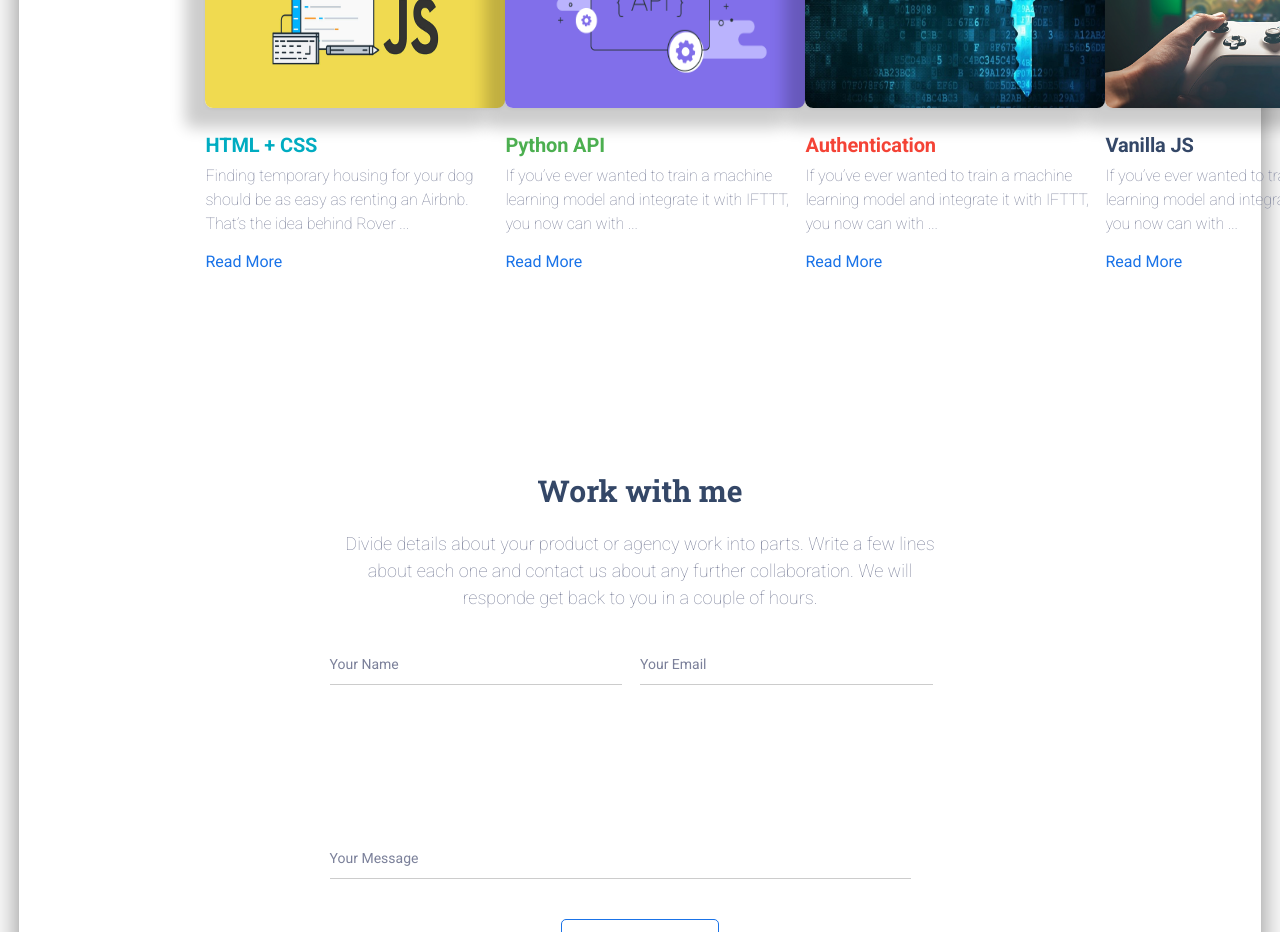
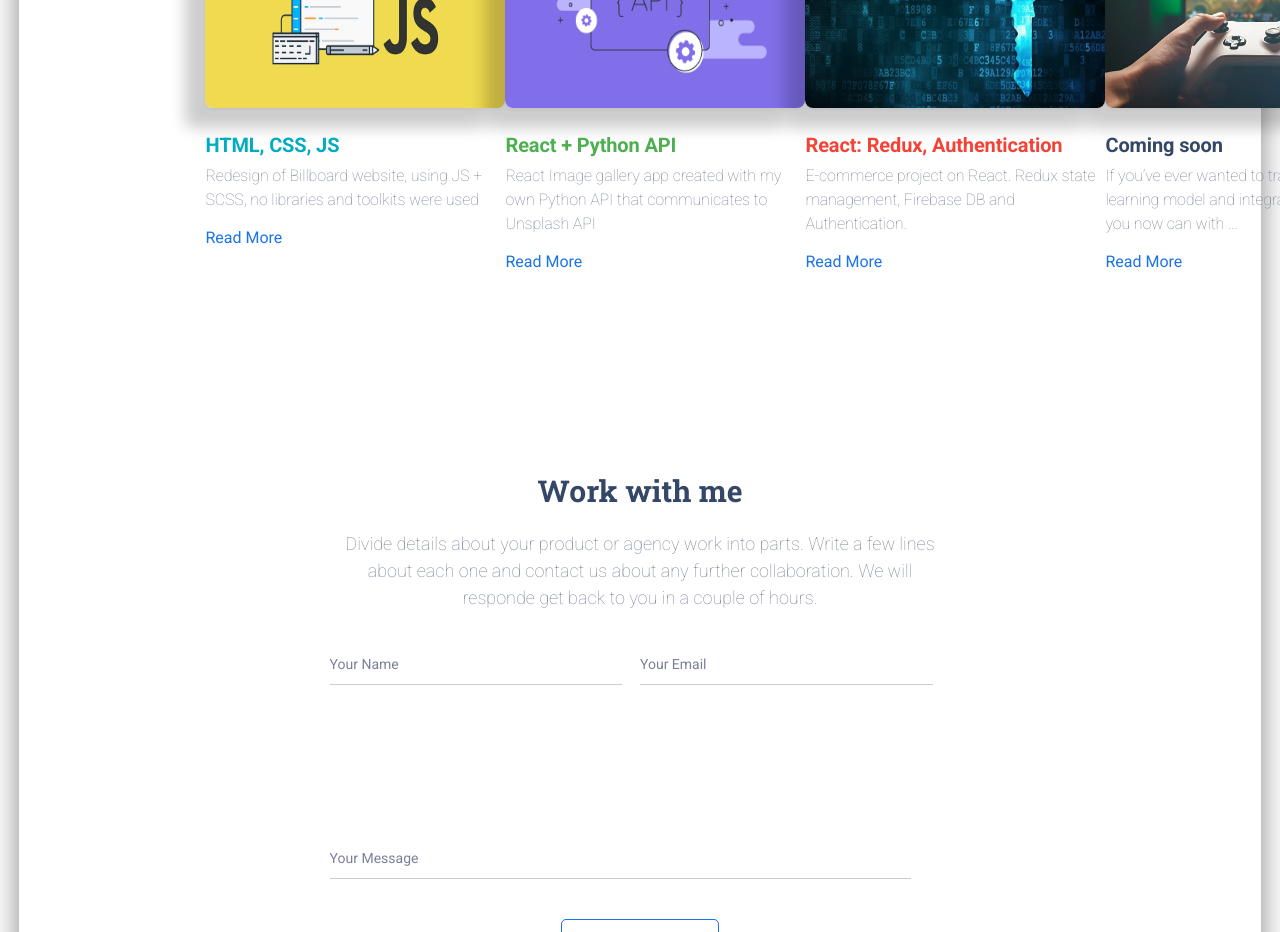
Before and after one commit to Arthubnet/atrehub-portfolio, a React (Create React App) app: page / in a window 1280 px wide. Shown: the part 1420-2352 px from the top of the page. Built offline with nearby package versions, Linux system fonts and the light colour scheme; a web font is replaced by a local one.

Commit message:
renamed projects

```diff
--- a/src/Components/body/projects/projects.component.jsx
+++ b/src/Components/body/projects/projects.component.jsx
@@ -11,28 +11,28 @@ class Project extends Component {
   state = {
     card: [
       {
-        title: "HTML + CSS",
+        title: "HTML, CSS, JS",
         description:
-          "Finding temporary housing for your dog should be as easy as renting an Airbnb. That’s the idea behind Rover ...",
+          "Redesign of Billboard website, using JS + SCSS, no libraries and toolkits were used",
         image: js,
         color: "#00acc1",
       },
       {
-        title: "Python API",
+        title: "React + Python API",
         description:
-          "If you’ve ever wanted to train a machine learning model and integrate it with IFTTT, you now can with ...",
+          "React Image gallery app created with my own Python API that communicates to Unsplash API",
         image: api,
         color: "#4caf50",
       },
       {
-        title: "Authentication",
+        title: "React: Redux, Authentication",
         description:
-          "If you’ve ever wanted to train a machine learning model and integrate it with IFTTT, you now can with ...",
+          "E-commerce project on React. Redux state management, Firebase DB and Authentication.",
         image: auth,
         color: "#f44336",
       },
       {
-        title: "Vanilla JS",
+        title: "Coming soon",
         description:
           "If you’ve ever wanted to train a machine learning model and integrate it with IFTTT, you now can with ...",
         image: game,
```
